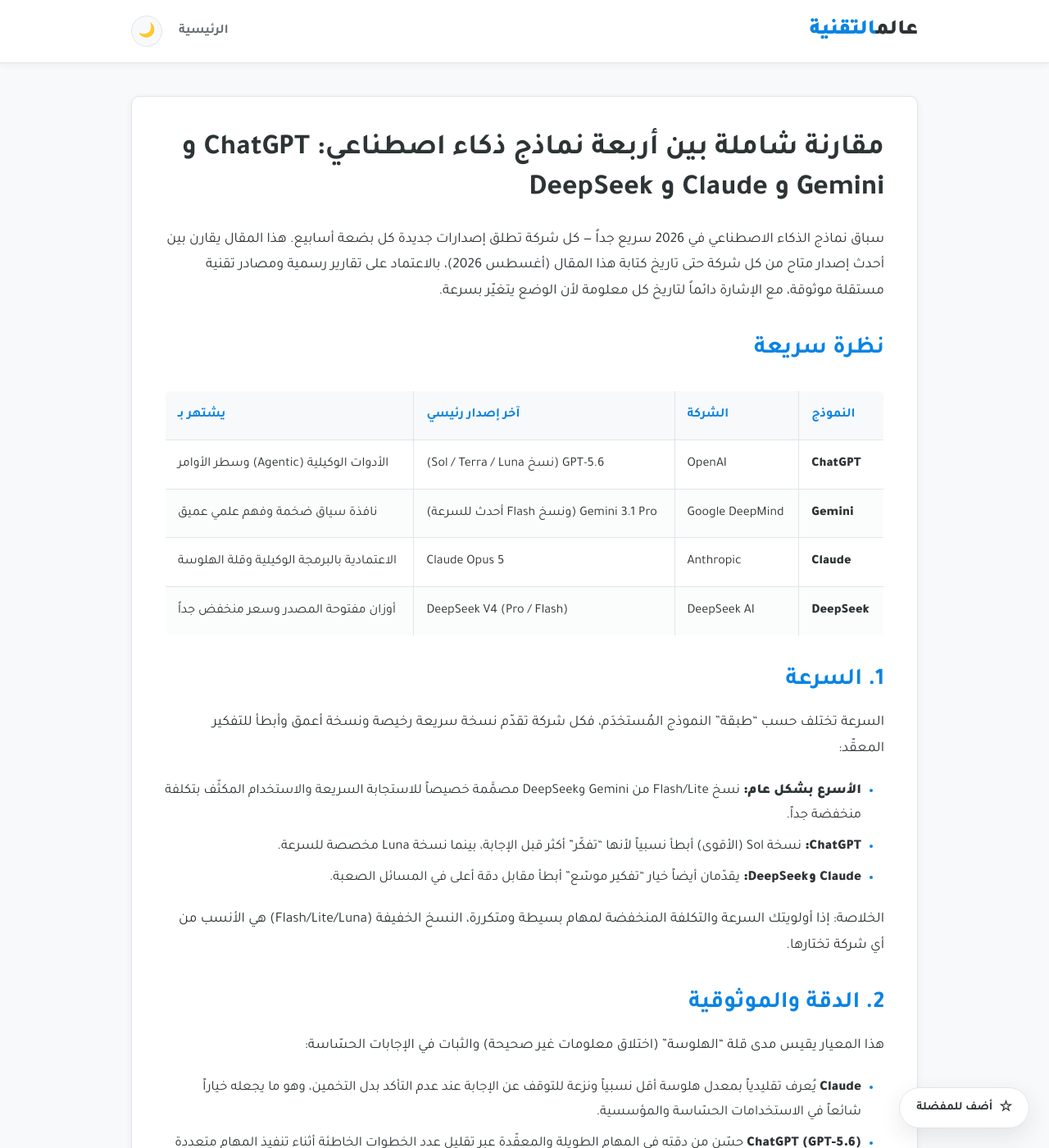
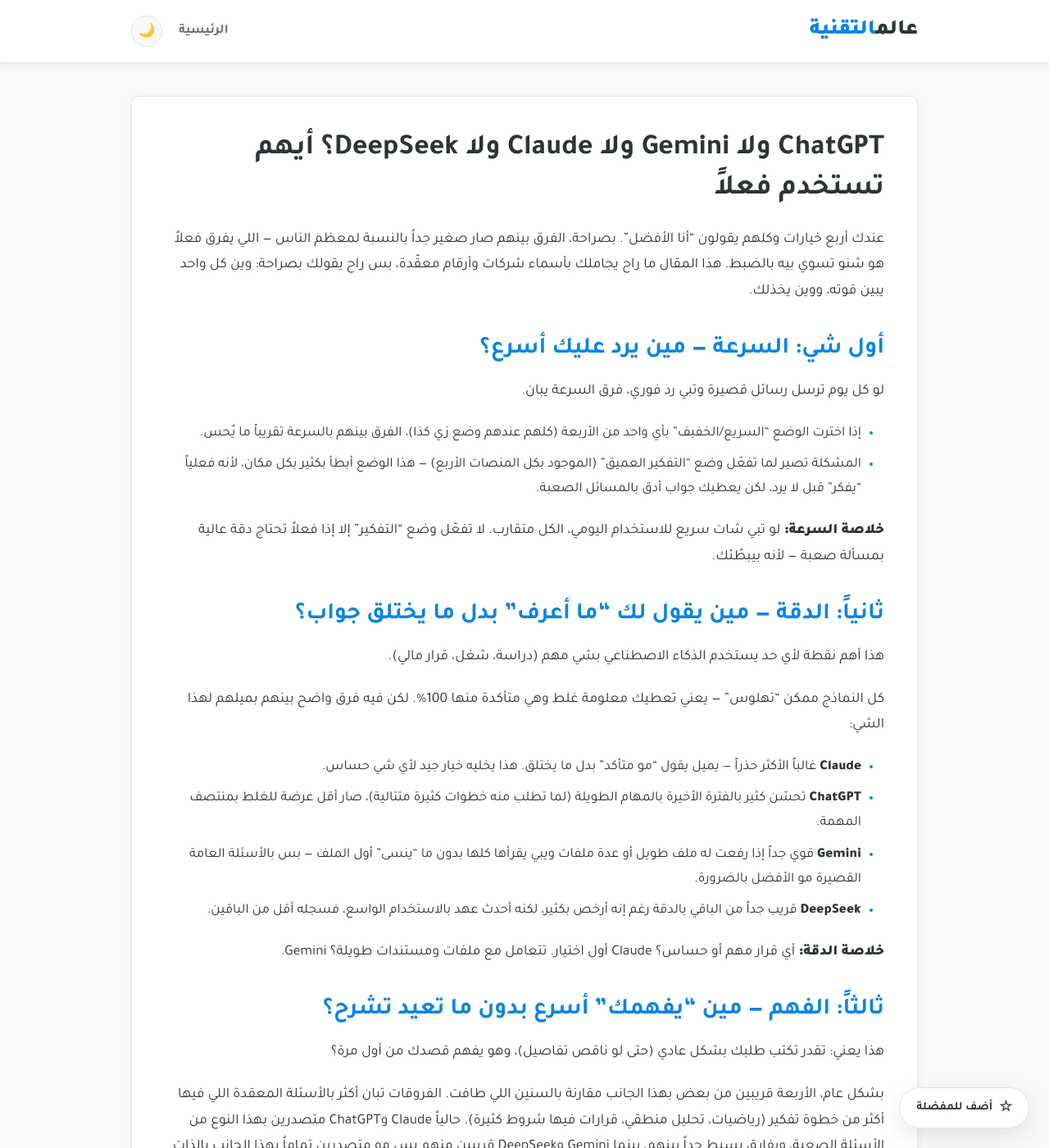
Before and after one commit to mohamadqwe200i/-, a Jekyll site: the page built from _posts/2026-08-02-ai-models-comparison-2026.md, in a window 1280 px wide and 1400 px high. Shown: the whole window at 82% size. Built offline with Jekyll 4.4.1, drawn with Linux system fonts in a browser that asks for light colours; some of the changed text lies outside the part shown.

Commit message:
Add files via upload

````diff
--- a/_posts/2026-08-02-ai-models-comparison-2026.md
+++ b/_posts/2026-08-02-ai-models-comparison-2026.md
@@ -1,108 +1,108 @@
 ---
 layout: default
-title: "مقارنة شاملة 2026: ChatGPT مقابل Gemini مقابل Claude مقابل DeepSeek"
+title: "ChatGPT ولا Gemini ولا Claude ولا DeepSeek؟ أيهم تستخدم فعلاً"
 category: "مقارنات"
 ---
 
 <div class="post-content" markdown="1">
 
-# مقارنة شاملة بين أربعة نماذج ذكاء اصطناعي: ChatGPT و Gemini و Claude و DeepSeek
+# ChatGPT ولا Gemini ولا Claude ولا DeepSeek؟ أيهم تستخدم فعلاً
 
-سباق نماذج الذكاء الاصطناعي في 2026 سريع جداً — كل شركة تطلق إصدارات جديدة كل بضعة أسابيع. هذا المقال يقارن بين أحدث إصدار متاح من كل شركة حتى تاريخ كتابة هذا المقال (أغسطس 2026)، بالاعتماد على تقارير رسمية ومصادر تقنية مستقلة موثوقة، مع الإشارة دائماً لتاريخ كل معلومة لأن الوضع يتغيّر بسرعة.
+عندك أربع خيارات وكلهم يقولون "أنا الأفضل". بصراحة، الفرق بينهم صار صغير جداً بالنسبة لمعظم الناس — اللي يفرق فعلاً هو شنو تسوي بيه بالضبط. هذا المقال ما راح يجاملك بأسماء شركات وأرقام معقّدة، بس راح يقولك بصراحة: وين كل واحد يبين قوته، ووين يخذلك.
 
-## نظرة سريعة
+## أول شي: السرعة — مين يرد عليك أسرع؟
 
-| النموذج | الشركة | آخر إصدار رئيسي | يشتهر بـ |
-| :--- | :--- | :--- | :--- |
-| **ChatGPT** | OpenAI | GPT-5.6 (نسخ Sol / Terra / Luna) | الأدوات الوكيلية (Agentic) وسطر الأوامر |
-| **Gemini** | Google DeepMind | Gemini 3.1 Pro (ونسخ Flash أحدث للسرعة) | نافذة سياق ضخمة وفهم علمي عميق |
-| **Claude** | Anthropic | Claude Opus 5 | الاعتمادية بالبرمجة الوكيلية وقلة الهلوسة |
-| **DeepSeek** | DeepSeek AI | DeepSeek V4 (Pro / Flash) | أوزان مفتوحة المصدر وسعر منخفض جداً |
+لو كل يوم ترسل رسائل قصيرة وتبي رد فوري، فرق السرعة يبان.
 
-## 1. السرعة
+- إذا اخترت الوضع "السريع/الخفيف" بأي واحد من الأربعة (كلهم عندهم وضع زي كذا)، الفرق بينهم بالسرعة تقريباً ما يُحس.
+- المشكلة تصير لما تفعّل وضع "التفكير العميق" (الموجود بكل المنصات الأربع) — هذا الوضع أبطأ بكثير بكل مكان، لأنه فعلياً "يفكر" قبل لا يرد، لكن يعطيك جواب أدق بالمسائل الصعبة.
 
-السرعة تختلف حسب "طبقة" النموذج المُستخدَم، فكل شركة تقدّم نسخة سريعة رخيصة ونسخة أعمق وأبطأ للتفكير المعقّد:
+**خلاصة السرعة:** لو تبي شات سريع للاستخدام اليومي، الكل متقارب. لا تفعّل وضع "التفكير" إلا إذا فعلاً تحتاج دقة عالية بمسألة صعبة — لأنه بيبطّئك.
 
-- **الأسرع بشكل عام:** نسخ Flash/Lite من Gemini وDeepSeek مصمَّمة خصيصاً للاستجابة السريعة والاستخدام المكثّف بتكلفة منخفضة جداً.
-- **ChatGPT:** نسخة Sol (الأقوى) أبطأ نسبياً لأنها "تفكّر" أكثر قبل الإجابة، بينما نسخة Luna مخصصة للسرعة.
-- **Claude وDeepSeek:** يقدّمان أيضاً خيار "تفكير موسّع" أبطأ مقابل دقة أعلى في المسائل الصعبة.
+## ثانياً: الدقة — مين يقول لك "ما أعرف" بدل ما يختلق جواب؟
 
-الخلاصة: إذا أولويتك السرعة والتكلفة المنخفضة لمهام بسيطة ومتكررة، النسخ الخفيفة (Flash/Lite/Luna) هي الأنسب من أي شركة تختارها.
+هذا أهم نقطة لأي حد يستخدم الذكاء الاصطناعي بشي مهم (دراسة، شغل، قرار مالي).
 
-## 2. الدقة والموثوقية
+كل النماذج ممكن "تهلوس" — يعني تعطيك معلومة غلط وهي متأكدة منها 100%. لكن فيه فرق واضح بينهم بميلهم لهذا الشي:
 
-هذا المعيار يقيس مدى قلة "الهلوسة" (اختلاق معلومات غير صحيحة) والثبات في الإجابات الحسّاسة:
+- **Claude** غالباً الأكثر حذراً — يميل يقول "مو متأكد" بدل ما يختلق. هذا يخليه خيار جيد لأي شي حساس.
+- **ChatGPT** تحسّن كثير بالفترة الأخيرة بالمهام الطويلة (لما تطلب منه خطوات كثيرة متتالية)، صار أقل عرضة للغلط بمنتصف المهمة.
+- **Gemini** قوي جداً إذا رفعت له ملف طويل أو عدة ملفات ويبي يقرأها كلها بدون ما "ينسى" أول الملف — بس بالأسئلة العامة القصيرة مو الأفضل بالضرورة.
+- **DeepSeek** قريب جداً من الباقي بالدقة رغم إنه أرخص بكثير، لكنه أحدث عهد بالاستخدام الواسع، فسجله أقل من الباقين.
 
-- **Claude** يُعرف تقليدياً بمعدل هلوسة أقل نسبياً ونزعة للتوقف عن الإجابة عند عدم التأكد بدل التخمين، وهو ما يجعله خياراً شائعاً في الاستخدامات الحسّاسة والمؤسسية.
-- **ChatGPT (GPT-5.6)** حسّن من دقته في المهام الطويلة والمعقّدة عبر تقليل عدد الخطوات الخاطئة أثناء تنفيذ المهام متعددة المراحل.
-- **Gemini** قوي جداً في المهام التي تتطلب قراءة كميات ضخمة من المستندات دون أن "يفقد التركيز".
-- **DeepSeek** يقدّم أداءً منافساً جداً للنماذج المغلقة رغم كونه أرخص بعشرات المرات، لكنه أحدث دخولاً على مستوى الاستخدام المؤسسي واسع النطاق.
+**خلاصة الدقة:** أي قرار مهم أو حساس؟ Claude أول اختيار. تتعامل مع ملفات ومستندات طويلة؟ Gemini.
 
-## 3. الفهم والاستدلال المنطقي
+## ثالثاً: الفهم — مين "يفهمك" أسرع بدون ما تعيد تشرح؟
 
-على مؤشر Artificial Analysis Intelligence Index (وهو مقياس مجمّع مستقل يشمل الاستدلال والرياضيات والمعرفة العامة والبرمجة)، هذا وضع النماذج الرئيسية نسبةً لبعضها:
+هذا يعني: تقدر تكتب طلبك بشكل عادي (حتى لو ناقص تفاصيل)، وهو يفهم قصدك من أول مرة؟
+
+بشكل عام، الأربعة قريبين من بعض بهذا الجانب مقارنة بالسنين اللي طافت. الفروقات تبان أكثر بالأسئلة المعقدة اللي فيها أكثر من خطوة تفكير (رياضيات، تحليل منطقي، قرارات فيها شروط كثيرة). حالياً Claude وChatGPT متصدرين بهذا النوع من الأسئلة الصعبة، وبفارق بسيط جداً بينهم، بينما Gemini وDeepSeek قريبين منهم بس مو متصدرين تماماً بهذا الجانب بالذات — رغم إن Gemini يتفوق بوضوح لما يكون السؤال عن معلومة علمية دقيقة أو تحليل نص طويل جداً.
+
+<figure markdown="1">
 
 ```chart
 {
   "type": "bar",
   "data": {
-    "labels": ["Claude (Opus 5)", "ChatGPT (GPT-5.6 Sol)", "Gemini (3.1 Pro)", "DeepSeek (V4 Pro)"],
+    "labels": ["ChatGPT", "Claude", "Gemini", "DeepSeek"],
     "datasets": [{
-      "label": "Artificial Analysis Intelligence Index",
-      "data": [60.7, 59, 46.5, 44.3],
-      "backgroundColor": ["#00b894", "#0984e3", "#e17055", "#636e72"]
+      "label": "قوة الفهم بالأسئلة الصعبة (من تقييم مستقل مستمر التحديث)",
+      "data": [59, 60.7, 46.5, 44.3],
+      "backgroundColor": ["#0984e3", "#00b894", "#e17055", "#636e72"]
     }]
   },
   "options": {
     "plugins": {
-      "title": { "display": true, "text": "مقارنة مؤشر الذكاء المجمّع (Artificial Analysis, أغسطس 2026)" }
+      "title": { "display": true, "text": "تقييم عام لقوة الفهم والاستدلال (أغسطس 2026)" }
     }
   }
 }
 ```
 
-ملاحظات على الرسم: نتائج Claude وChatGPT متقاربة جداً في القمة لأن كلا النموذجين حديثا الإصدار (يوليو 2026)، بينما لم تُحدَّث نسخة Gemini "Pro" الرئيسية منذ مايو 2026 حتى وقت كتابة هذا المقال، رغم تفوّقها في اختبارات علمية متخصصة مثل GPQA Diamond ونافذة سياق أكبر بكثير (حتى مليون رمز فأكثر). DeepSeek يحقق نتيجة قريبة جداً من Gemini رغم سعره الأرخص بعشرات المرات.
+<figcaption>الأرقام من موقع تقييم مستقل (Artificial Analysis) يختبر النماذج الأربعة بنفس الأسئلة بشكل دوري. الأرقام تتغيّر كل بضعة أسابيع مع كل تحديث.</figcaption>
+</figure>
 
-## 4. كتابة الأكواد البرمجية
+## رابعاً: كتابة الأكواد — أهم نقطة لو أنت مبرمج
 
-هذا المعيار غالباً الأهم للمبرمجين:
+هنا الفروقات أوضح شي:
 
-- **Claude Opus 5** تصدّر لوحتَي تصويت المبرمجين على منصة Arena الخاصة بالبرمجة، وله سجل قوي وثابت في حل مشاكل برمجية حقيقية (SWE-bench).
-- **ChatGPT (GPT-5.6 Sol)** يتصدّر اختبار Terminal-Bench (العمل عبر سطر الأوامر والوكلاء البرمجيين) وقريب جداً من Claude في مؤشر الذكاء العام بثلث التكلفة تقريباً.
-- **DeepSeek V4 Pro** يحقق أعلى نتيجة بين النماذج مفتوحة المصدر في SWE-bench Verified، ويُعد الخيار الأقوى لمن يريد استضافة النموذج بنفسه أو دمجه بتكلفة منخفضة جداً.
-- **Gemini** جيد جداً في فهم قواعد أكواد كبيرة كاملة دفعة واحدة بفضل نافذة السياق الضخمة، لكنه ليس الأقوى حالياً في حل المشاكل البرمجية الدقيقة مقارنة بالثلاثة الآخرين.
+- **Claude** حالياً الأكثر ثقة بين المبرمجين لحل مشاكل برمجية حقيقية ومتابعة مشروع كامل خطوة بخطوة بدون ما "يضيع".
+- **ChatGPT** قوي جداً بربطه بأدوات الطرفية (Terminal) والتنفيذ التلقائي للأوامر — مناسب لو تبيه يشتغل شبه مستقل بمشروعك.
+- **DeepSeek** مفاجأة السنة — يحل مشاكل برمجية بمستوى قريب جداً من الاثنين فوق، بس بسعر أرخص بعشرات المرات، وأوزانه مفتوحة (تقدر تشغّله بنفسك لو تبي).
+- **Gemini** ممتاز إذا مشروعك كبير وتبيه يفهم قاعدة كود كاملة ضخمة دفعة وحدة، لكنه مو الأدق بحل مشكلة برمجية محددة صغيرة.
 
-## 5. السعر (معيار إضافي مهم عملياً)
+**خلاصة الأكواد:** مشروع كامل ومعقّد ومهم؟ Claude. تبي يشتغل شبه مستقل بالطرفية؟ ChatGPT. ميزانيتك محدودة أو تبي تشغّله محلياً؟ DeepSeek.
 
-- **DeepSeek** هو الأرخص بفارق كبير — أسعاره تبدأ من أقل من ربع دولار لكل مليون رمز إدخال في بعض النسخ.
-- **Claude وChatGPT** في فئة الأسعار الأعلى للنسخ الرائدة (Opus / Sol)، مع نسخ أرخص (Haiku، Luna) بأداء أقل قليلاً.
-- **Gemini** يتوسّط عادةً بين الاثنين، مع تسعير تنافسي جداً في نسخ Flash.
+## خامساً: السعر — مين يعطيك أكثر مقابل أقل فلوس
 
-## أيّ نموذج يناسبك؟
+- **DeepSeek** أرخص خيار بفارق كبير جداً، ومتاح مجاناً بأوزان مفتوحة لو تبي تشغّله بنفسك.
+- **Gemini** غالباً بالمنتصف، وعنده نسخة سريعة رخيصة قوية.
+- **Claude وChatGPT** أغلى بنسختهم الأقوى، بس عندهم نسخ أرخص (وأضعف شوي) لو ميزانيتك محدودة.
 
-- **مستخدم عادي / طالب:** أي من الأربعة يكفي للاستخدام اليومي (أسئلة، تلخيص، كتابة). النسخ المجانية من ChatGPT وGemini وClaude وDeepSeek كلها قوية بما يكفي؛ اختر حسب التطبيق الذي تفضّله فعلياً.
-- **مبرمج / مطوّر:** Claude أو ChatGPT (GPT-5.6) للجودة والاعتمادية العالية، أو DeepSeek إذا كانت الميزانية أولوية أو تريد استضافة النموذج ذاتياً.
-- **باحث أو من يتعامل مع مستندات طويلة جداً:** Gemini بفضل نافذة السياق الضخمة وقوته العلمية.
-- **شركة ناشئة أو مشروع بميزانية محدودة:** DeepSeek يقدّم أفضل نسبة أداء إلى سعر بفارق كبير، خصوصاً إذا كانت الخصوصية وتشغيل النموذج محلياً مهمَّين لك (الأوزان مفتوحة المصدر).
-- **استخدام مؤسسي حسّاس (قانوني، طبي، مالي):** Claude يُفضَّل غالباً بسبب سجله في تقليل الهلوسة والميل للحذر عند عدم التأكد.
+## طيب، أي وحد أستخدم أنا بالضبط؟
+
+- **مستخدم عادي (أسئلة يومية، مساعدة بالدراسة، كتابة)**: أي واحد منهم يكفيك ويزيد. جرّب أكثر من وحد مجاناً وشوف أيهم يريحك بالاستخدام، لأن الفرق هنا شكلي أكثر منه جوهري.
+- **مبرمج / تطوّر تطبيقات**: Claude أولاً، وDeepSeek لو تبي توفّر بالفلوس أو تشغّله بنفسك.
+- **تتعامل مع ملفات ومستندات طويلة جداً (بحث، قانون، عقود)**: Gemini بلا منازع.
+- **حسّاس بخصوصية بياناتك أو تبي تشغّل النموذج على جهازك بنفسك**: DeepSeek هو الوحيد اللي يسمح لك بهذا فعلياً.
+- **شغلك حساس ولازم تثق بكل كلمة (طبي، قانوني، مالي)**: Claude، لأنه أقل ميلاً "يختلق" إجابة بثقة زايدة.
 
 ## ملاحظة أخيرة
 
-هذا المجال يتغيّر أسبوعياً تقريباً. الأرقام أعلاه دقيقة حتى تاريخ نشر هذا المقال، لكن ينصح دائماً بالتحقق من الصفحة الرسمية لكل نموذج أو من منصات تقييم مستقلة مثل Artificial Analysis أو Arena قبل اتخاذ قرار طويل الأمد أو مؤسسي.
+هذا المجال يتغيّر كل أسبوعين تقريباً — نموذج يتصدّر اليوم، وبعد شهر يطلع نموذج ثاني يسبقه. اللي كتبناه هنا صحيح لحد تاريخ نشر المقال (أغسطس 2026)، فلا تعتبره ثابت للأبد. أفضل طريقة فعلية: جرّب النسخة المجانية من الكل، واحكم بنفسك أيهم يناسب أسلوبك.
 
 ## المصادر
 
-- [OpenAI — Introducing GPT-5.5](https://openai.com/index/introducing-gpt-5-5/)
-- [OpenAI — GPT-5.6: Frontier intelligence that scales with your ambition](https://openai.com/index/gpt-5-6/)
-- [Axios — OpenAI releases GPT-5.6 and ChatGPT Work tool](https://www.axios.com/2026/07/09/ai-openai-gpt-release)
-- [Anthropic — Introducing Claude Sonnet 5](https://www.anthropic.com/news/claude-sonnet-5)
-- [9to5Mac — Anthropic upgrades Claude with new Opus 5 model](https://9to5mac.com/2026/07/24/anthropic-upgrades-claude-with-new-opus-5-model-details-here/)
-- [TechCrunch — Google releases three new Gemini models — but no 3.5 Pro](https://techcrunch.com/2026/07/21/google-releases-three-new-gemini-models-but-no-3-5-pro/)
-- [9to5Google — Google launches Gemini 3.6 Flash and 3.5 Flash-Lite](https://9to5google.com/2026/07/21/gemini-3-6-flash-launch/)
-- [DeepSeek — DeepSeek V4 (الصفحة الرسمية)](https://deepseek.ai/deepseek-v4)
-- [TechNode — DeepSeek to launch V4 in mid-July with new peak-time API pricing](https://technode.com/2026/06/30/deepseek-to-launch-v4-in-mid-july-with-new-peak-time-api-pricing/)
-- [Artificial Analysis — GPT-5.6 Sol model analysis](https://artificialanalysis.ai/models/gpt-5-6-sol)
-- [The Decoder — GPT-5.6 Sol nearly matches Fable 5 on aggregated benchmarks](https://the-decoder.com/gpt-5-6-sol-nearly-matches-fable-5-on-aggregated-benchmarks-at-one-third-the-cost/)
+- [OpenAI — إعلان GPT-5.5](https://openai.com/index/introducing-gpt-5-5/)
+- [OpenAI — إعلان GPT-5.6](https://openai.com/index/gpt-5-6/)
+- [Axios — تغطية إصدار GPT-5.6](https://www.axios.com/2026/07/09/ai-openai-gpt-release)
+- [Anthropic — إعلان Claude Sonnet 5](https://www.anthropic.com/news/claude-sonnet-5)
+- [9to5Mac — تغطية إصدار Claude Opus 5](https://9to5mac.com/2026/07/24/anthropic-upgrades-claude-with-new-opus-5-model-details-here/)
+- [TechCrunch — تغطية إصدارات Gemini الجديدة](https://techcrunch.com/2026/07/21/google-releases-three-new-gemini-models-but-no-3-5-pro/)
+- [9to5Google — تغطية Gemini 3.6 Flash](https://9to5google.com/2026/07/21/gemini-3-6-flash-launch/)
+- [الصفحة الرسمية لـ DeepSeek V4](https://deepseek.ai/deepseek-v4)
+- [TechNode — تغطية إصدار DeepSeek V4](https://technode.com/2026/06/30/deepseek-to-launch-v4-in-mid-july-with-new-peak-time-api-pricing/)
+- [Artificial Analysis — تحليل مستقل لأداء النماذج](https://artificialanalysis.ai/models/gpt-5-6-sol)
 - [Wikipedia — Claude (language model)](https://en.wikipedia.org/wiki/Claude_(language_model))
 - [Wikipedia — DeepSeek (chatbot)](https://en.wikipedia.org/wiki/DeepSeek_(chatbot))
 
--- a/script.js
+++ b/script.js
@@ -1,4 +1,8 @@
 document.addEventListener("DOMContentLoaded", () => {
+    // حارس أمان: يمنع تنفيذ كل هذا الكود أكثر من مرة على نفس الصفحة لأي سبب
+    if (document.documentElement.dataset.siteJsInit) return;
+    document.documentElement.dataset.siteJsInit = 'true';
+
     // 1. الوضع الليلي والنهاري (Dark/Light Mode)
     const themeToggle = document.getElementById('theme-toggle');
     const body = document.body;
--- a/style.css
+++ b/style.css
@@ -106,37 +106,43 @@
 /* ==========================================================================
    شريط الأدوات (بحث + مفضلة) وتصفية التصنيفات
    ========================================================================== */
-.list-toolbar { display: flex; gap: 14px; align-items: center; flex-wrap: wrap; margin: 34px 0 18px; }
+.list-toolbar { display: flex; gap: 12px; align-items: center; flex-wrap: wrap; margin: 34px 0 16px; }
 .search-box {
-    flex: 1; min-width: 220px;
+    flex: 1; min-width: 240px;
     display: flex; align-items: center; gap: 10px;
     background: var(--surface-color); border: 1px solid var(--border-color);
-    border-radius: 999px; padding: 10px 16px; color: var(--text-secondary);
+    border-radius: 12px; padding: 12px 18px; color: var(--text-secondary);
+    box-shadow: var(--shadow-sm);
+    transition: border-color 0.2s ease, box-shadow 0.2s ease;
 }
+.search-box:focus-within { border-color: var(--primary-color); box-shadow: 0 0 0 3px color-mix(in srgb, var(--primary-color) 18%, transparent); }
+.search-box svg { flex: none; opacity: 0.6; }
 .search-box input {
     border: none; background: none; outline: none; color: var(--text-primary);
     font-family: 'Tajawal', sans-serif; font-size: 0.98rem; width: 100%;
 }
+.search-box input::placeholder { color: var(--text-secondary); opacity: 0.75; }
 .favorites-toggle {
-    display: flex; align-items: center; gap: 6px;
+    display: flex; align-items: center; gap: 7px;
     background: var(--surface-color); border: 1px solid var(--border-color);
-    border-radius: 999px; padding: 10px 18px; cursor: pointer;
-    color: var(--text-secondary); font-weight: bold; font-family: 'Tajawal', sans-serif;
-    transition: background 0.2s ease, color 0.2s ease, border-color 0.2s ease;
+    border-radius: 12px; padding: 12px 20px; cursor: pointer;
+    color: var(--text-secondary); font-weight: bold; font-family: 'Tajawal', sans-serif; font-size: 0.95rem;
+    box-shadow: var(--shadow-sm);
+    transition: background 0.2s ease, color 0.2s ease, border-color 0.2s ease, transform 0.15s ease;
 }
-.favorites-toggle .star-icon { font-size: 1.05rem; }
-.favorites-toggle:hover { border-color: var(--primary-color); }
-.favorites-toggle.is-active { background: var(--primary-color); color: #fff; border-color: var(--primary-color); }
+.favorites-toggle .star-icon { font-size: 1.15rem; line-height: 1; }
+.favorites-toggle:hover { border-color: #fdcb6e; color: var(--text-primary); transform: translateY(-1px); }
+.favorites-toggle.is-active { background: #fdcb6e; color: #4a3200; border-color: #fdcb6e; }
 
-.category-pills { display: flex; gap: 8px; flex-wrap: wrap; margin-bottom: 30px; }
+.category-pills { display: flex; gap: 9px; flex-wrap: wrap; margin-bottom: 32px; }
 .pill {
     background: var(--surface-color); border: 1px solid var(--border-color);
-    color: var(--text-secondary); padding: 7px 16px; border-radius: 999px;
+    color: var(--text-secondary); padding: 8px 18px; border-radius: 999px;
     font-family: 'Tajawal', sans-serif; font-size: 0.88rem; font-weight: bold; cursor: pointer;
-    transition: background 0.2s ease, color 0.2s ease, border-color 0.2s ease;
+    transition: background 0.2s ease, color 0.2s ease, border-color 0.2s ease, transform 0.15s ease;
 }
-.pill:hover { border-color: var(--primary-color); }
-.pill.is-active { background: var(--primary-color); color: #fff; border-color: var(--primary-color); }
+.pill:hover { border-color: var(--primary-color); color: var(--text-primary); transform: translateY(-1px); }
+.pill.is-active { background: var(--primary-color); color: #fff; border-color: var(--primary-color); box-shadow: var(--shadow-sm); }
 
 .no-results { text-align: center; color: var(--text-secondary); padding: 40px 0; font-size: 1.05rem; }
 
@@ -250,7 +256,7 @@
 .copy-code-btn {
     position: absolute;
     top: 10px;
-    left: 10px;
+    right: 10px;
     z-index: 5;
     background: rgba(255,255,255,0.08);
     border: 1px solid rgba(255,255,255,0.18);
````
